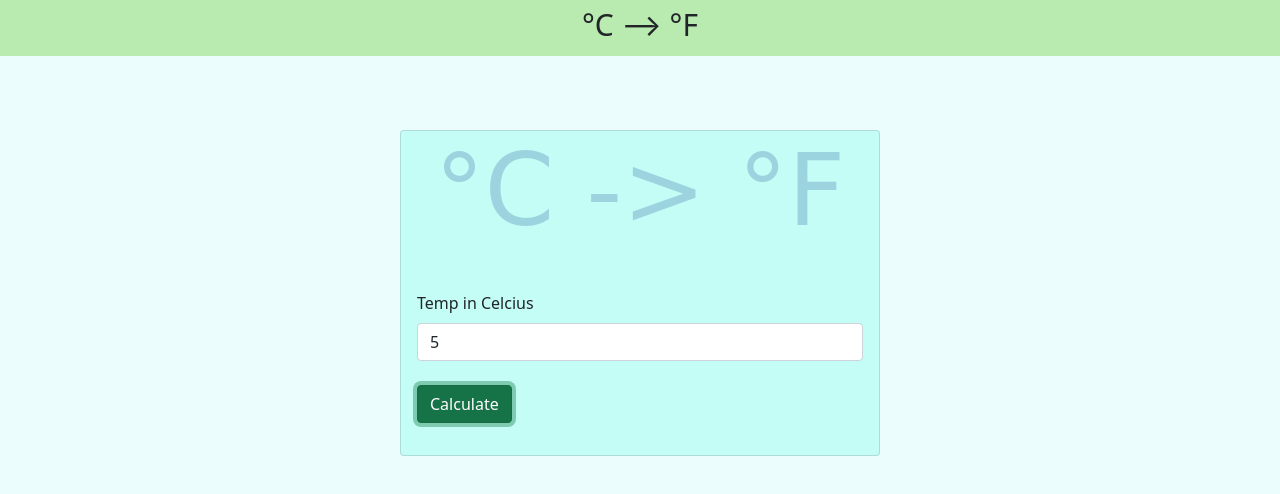
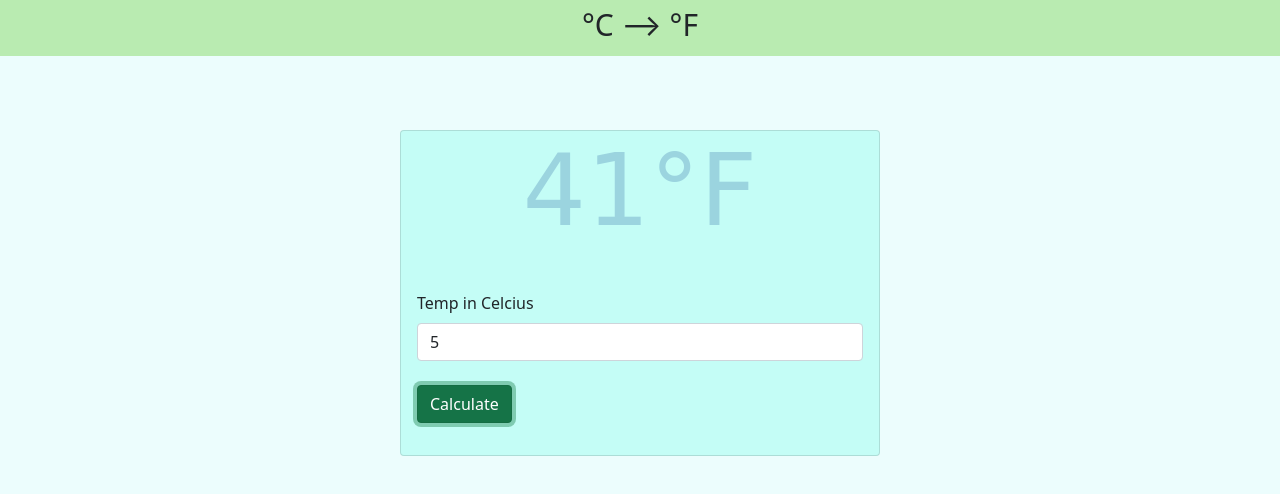
Before and after one commit to zaidajani/tempCon, a website: page index.html in a window 1280 px wide. Both pictures are taken after typing "5" into the empty fields and a click on the button "Calculate". Drawn offline with nearby package versions, Linux system fonts and the light colour scheme; a web font is replaced by a local one.

Commit message:
added converting functionality

```diff
--- a/index.html
+++ b/index.html
@@ -32,5 +32,6 @@
       </div>
     </div>
   </div>
+  <script src="./js/app.js"></script>
 </body>
 </html>
--- a/js/app.js
+++ b/js/app.js
@@ -0,0 +1,15 @@
+const answer = document.getElementById('answer');
+const calculateButton = document.getElementById('calculate');
+const temp = document.getElementById('temp');
+
+
+function convert(celcius) {
+  let cTemp = celcius;
+  let far = (cTemp * 9/5) + 32;
+  return far;
+}
+
+calculateButton.addEventListener('click', () => {
+  console.log(temp.value);
+  answer.innerText = convert(temp.value) + '°F';
+});
```
